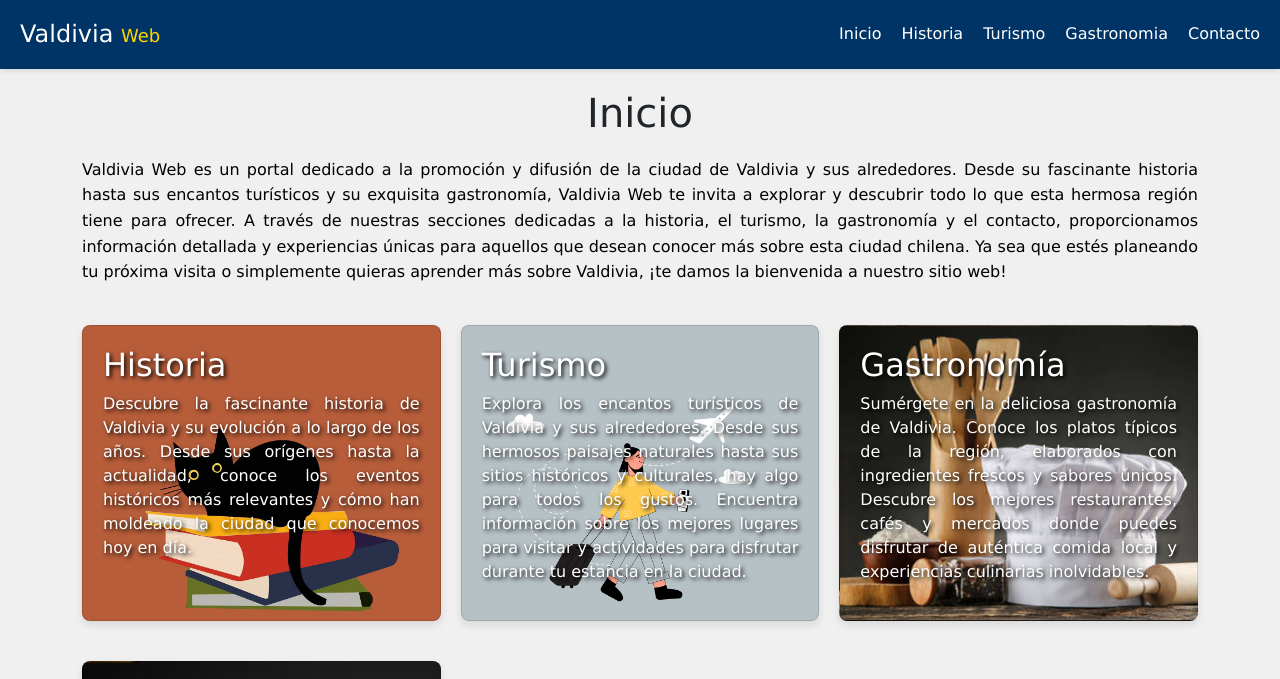
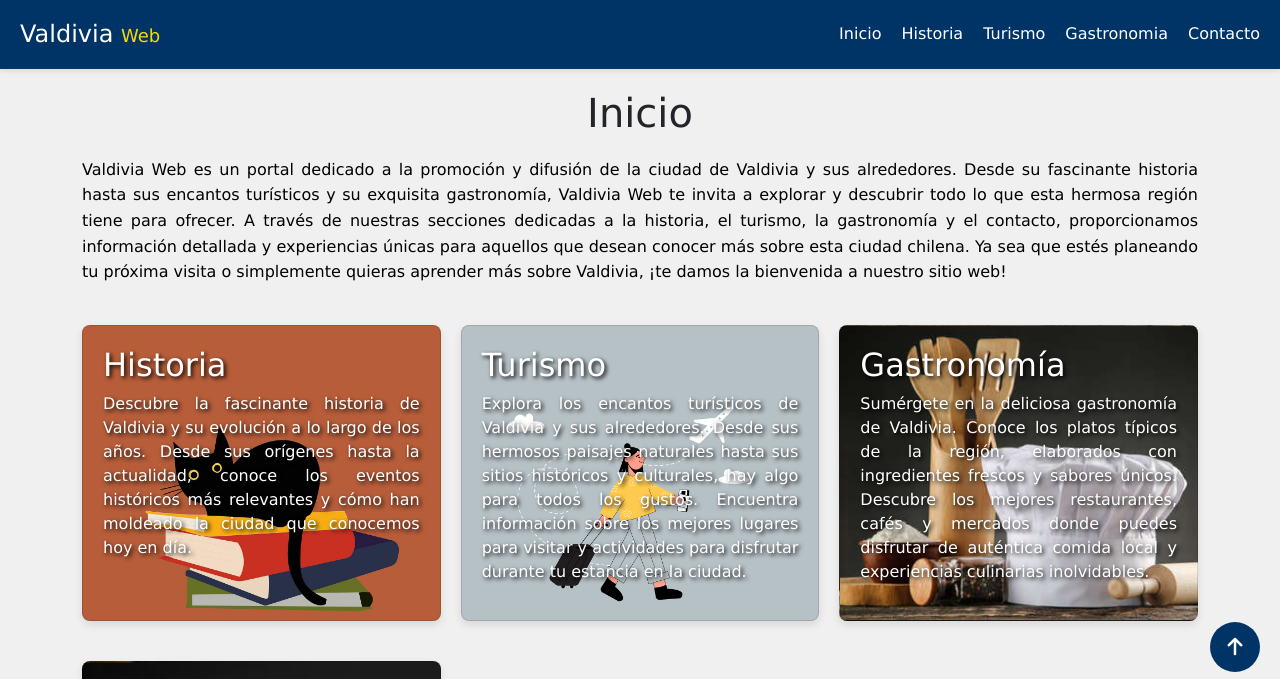
Before and after one commit to Francisco1714/entrega_final_sandoval, a plain HTML site: page index.html in a window 1280 px wide. Shown: the top 679 px of the page. Drawn offline with nearby package versions, Linux system fonts and the light colour scheme.

Commit message:
añadiendo funcionalidad para volver al encabezado de la página

```diff
--- a/index.html
+++ b/index.html
@@ -20,7 +20,7 @@
     <title>Valdivia Web</title>
 </head>
 
-<body>
+<body id="top">
     <header>
         <div class="logo"><a>
                 <h2>Valdivia <span>Web</span></h2>
@@ -105,7 +105,9 @@
             src="https://www.google.com/maps/embed?pb=!1m18!1m12!1m3!1d167505.1180116537!2d-73.3003532724634!3d-39.81871879466525!2m3!1f0!2f0!3f0!3m2!1i1024!2i768!4f13.1!3m3!1m2!1s0x961a3a8aee99ab8d%3A0x268eb9c7bf2f1b89!2sValdivia%2C%20Los%20R%C3%ADos%2C%20Chile!5e0!3m2!1sen!2sus!4v1649954670485!5m2!1sen!2sus"
             width="600" height="450" style="border:0;" allowfullscreen="" loading="lazy"></iframe>
     </div>
-
+    <a href="#top" class="anchor-link mb-5">
+        <i class="fas fa-arrow-up"></i>
+    </a>
     <footer class="container-fluid">
         <div class="contenedor-footer">
             <div class="redes-sociales">
--- a/sass/partials/_globales.scss
+++ b/sass/partials/_globales.scss
@@ -141,3 +141,31 @@ footer {
         }
     }
 }
+
+.anchor-link {
+    position: fixed;
+    bottom: 80px; // Ajuste para estar entre main y footer
+    right: 20px;
+    background-color: $primary-color;
+    color: white; // Flecha blanca
+    padding: 15px;
+    border-radius: 50%; // Para hacer el círculo
+    text-align: center;
+    font-size: 20px;
+    text-decoration: none;
+    transition: background-color 0.3s;
+    width: 50px;
+    height: 50px;
+    display: flex;
+    align-items: center;
+    justify-content: center;
+    z-index: 1000; // Para asegurar que esté por encima de otros elementos
+
+    &:hover {
+        background-color: darken($primary-color, 10%);
+    }
+
+    i {
+        margin: 0;
+    }
+}
```
Also changed, not shown: pages/contacto.html (+4 -1 lines), pages/gastronomia.html (+4 -1 lines), pages/historia.html (+4 -1 lines), pages/turismo.html (+4 -1 lines), css/estilos.css, 1 other file.
